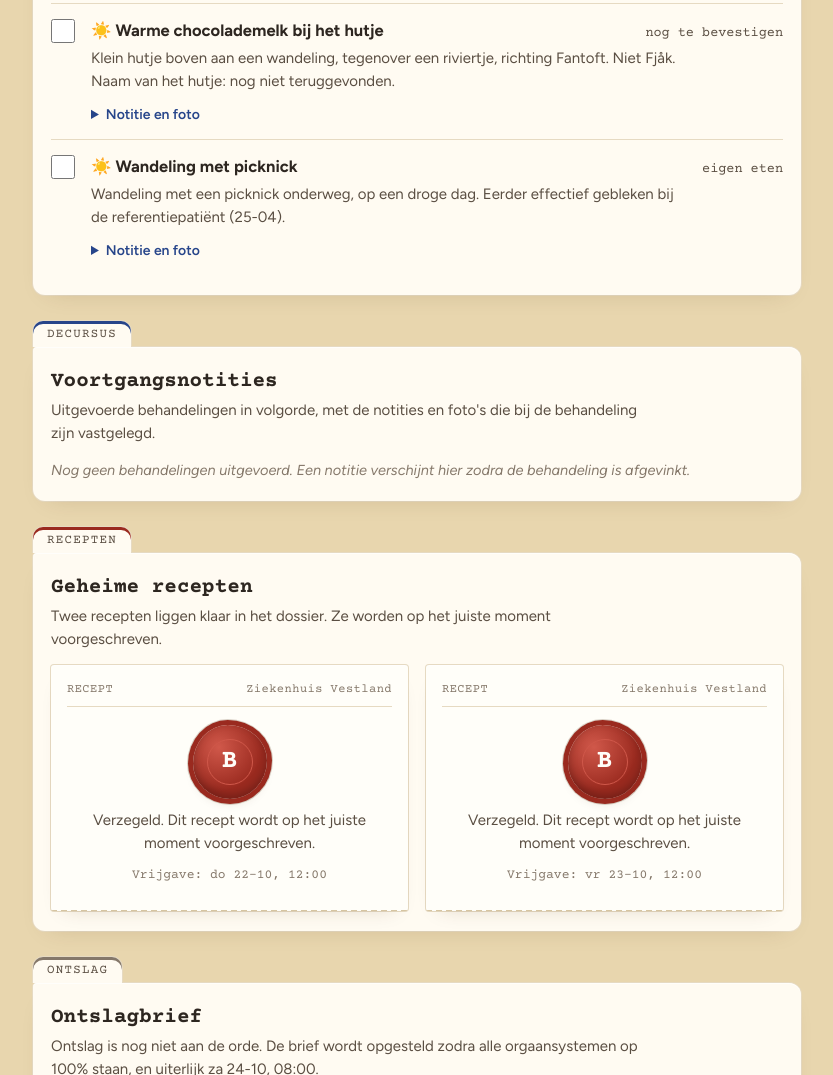
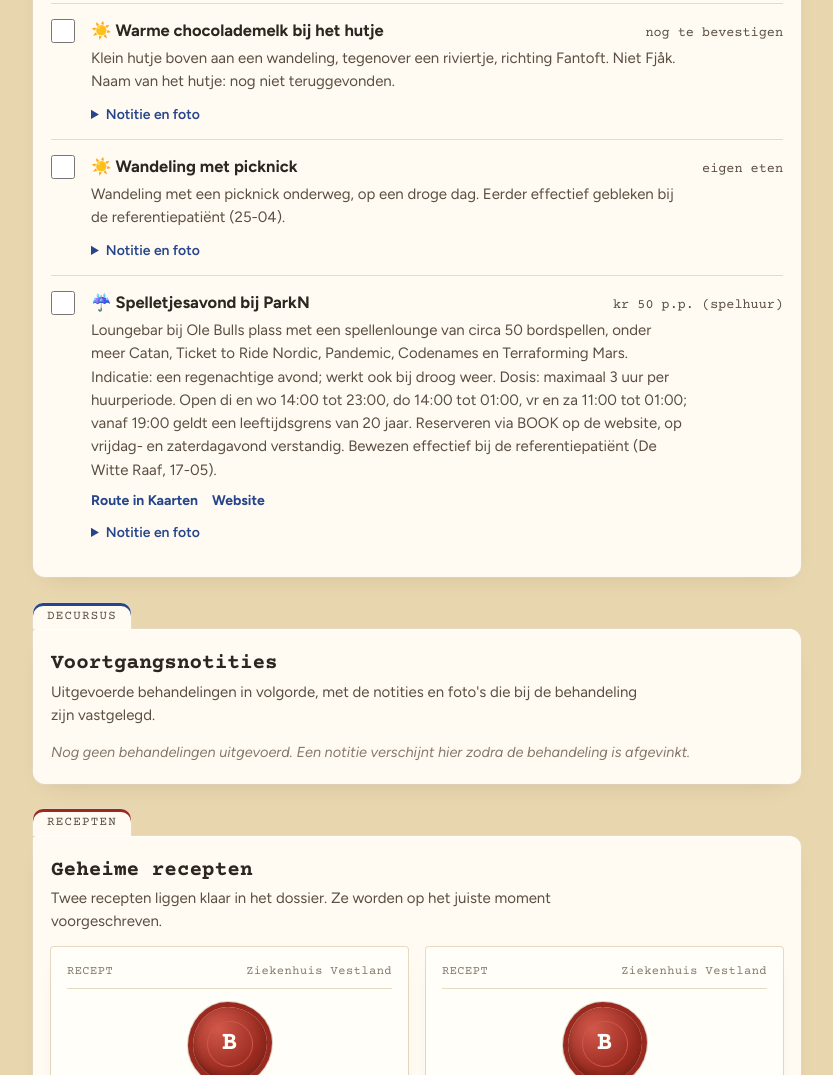
Before and after one commit to nreuvekamp-creator/bergen-dossier, a plain HTML site: page index.html in a window 1280 px wide. Shown: the part 4725-5800 px from the top of the page, without its empty margins (47-880 px from the left). Drawn offline with nearby package versions, Linux system fonts and the light colour scheme; no server answers.

Commit message:
ParkN-spelletjesavond toegevoegd aan Geheugen en stemming
Co-Authored-By: Claude Opus 5.5 <noreply@anthropic.com>

```diff
--- a/index.html
+++ b/index.html
@@ -554,7 +554,7 @@ const SYSTEMEN = [
   { id: "longen", naam: "Longen", kleur: "var(--s-long)", bev: "Bevinding: te weinig frisse lucht op hoogte.", items: ["floyen", "sandviksbatteriet", "daytrip"] },
   { id: "maag", naam: "Maag-darmstelsel", kleur: "var(--s-maag)", bev: "Bevinding: onvoldoende lokale intake.", items: ["hotdog", "vismarkt", "tasting"] },
   { id: "zenuw", naam: "Zenuwstelsel", kleur: "var(--s-zenuw)", bev: "Bevinding: verhoogde spanning; ontspanning volgt op recept.", items: ["rx-sauna"] },
-  { id: "geheugen", naam: "Geheugen en stemming", kleur: "var(--s-geh)", bev: "Bevinding: sinds augustus weinig nieuwe herinneringen aangelegd.", items: ["chocomelk", "picknick"] },
+  { id: "geheugen", naam: "Geheugen en stemming", kleur: "var(--s-geh)", bev: "Bevinding: sinds augustus weinig nieuwe herinneringen aangelegd.", items: ["chocomelk", "picknick", "parkn"] },
 ];
 const ITEMS = {
   bryggen: { title: "Bryggen", cost: "gratis", rain: true, desc: "De houten Hanzekade, UNESCO-werelderfgoed. Rondwandelen is gratis en werkt ook onder een paraplu. Toediening: wandelend, in eigen tempo.", address: "Bryggen, 5003 Bergen", website: "https://en.visitbergen.com/things-to-do/bryggen-in-bergen-p878553" },
@@ -568,6 +568,7 @@ const ITEMS = {
   tasting: { title: "Brunost met rendier", cost: "kr 215 à 585", rain: true, desc: "Bryggen Tracteursted: rendierfilet gevuld met bruine geitenkaas (kr 585), of rendiertartaar als kleinere dosis (kr 215). Open wo t/m zo 17:00 tot 23:00, laatste tafel 21:00.", address: "Bryggen Tracteursted, Bryggestredet 2, 5003 Bergen", website: "https://bryggentracteursted.no/" },
   chocomelk: { title: "Warme chocolademelk bij het hutje", cost: "nog te bevestigen", rain: false, desc: "Klein hutje boven aan een wandeling, tegenover een riviertje, richting Fantoft. Niet Fjåk.", address: null, website: null },
   picknick: { title: "Wandeling met picknick", cost: "eigen eten", rain: false, desc: "Wandeling met een picknick onderweg, op een droge dag. Eerder effectief gebleken bij de referentiepatiënt (25-04).", address: null, website: null },
+  parkn: { title: "Spelletjesavond bij ParkN", cost: "kr 50 p.p. (spelhuur)", rain: true, desc: "Loungebar bij Ole Bulls plass met een spellenlounge van circa 50 bordspellen, onder meer Catan, Ticket to Ride Nordic, Pandemic, Codenames en Terraforming Mars. Indicatie: een regenachtige avond; werkt ook bij droog weer. Dosis: maximaal 3 uur per huurperiode. Open di en wo 14:00 tot 23:00, do 14:00 tot 01:00, vr en za 11:00 tot 01:00; vanaf 19:00 geldt een leeftijdsgrens van 20 jaar. Reserveren via BOOK op de website, op vrijdag- en zaterdagavond verstandig. Bewezen effectief bij de referentiepatiënt (De Witte Raaf, 17-05).", address: "ParkN, Engen 20, 5011 Bergen", website: "https://parkn.no/" },
   "rx-sauna": { title: "Recept 1: warmte en koude", cost: "", rain: true, desc: "", recept: true },
   lysverket: { title: "Recept 2: diner bij Lysverket", cost: "", rain: true, desc: "", recept: true, address: "Rasmus Meyers allé 9, 5015 Bergen" },
 };
@@ -992,6 +993,10 @@ if ("IntersectionObserver" in window) {
 if (DEMO) document.getElementById("testlabel").hidden = false;
 bouwMeters(); bouwPlan(); update();
 startDb();
+// Vinkjes van de klei-kaart (zelfde site, zelfde opslag): bij een wijziging in een ander tabblad opnieuw inlezen,
+// zodat dit tabblad ze niet bij de volgende opslag overschrijft.
+addEventListener("storage", e => { if (DEMO || col || (e.key !== KEY && e.key !== null)) return; const v = lsGet(KEY); if (v && v.items) { S = v; update(); } });
+addEventListener("pageshow", e => { if (!e.persisted || DEMO || col) return; const v = lsGet(KEY); if (v && v.items) { S = v; update(); } });
 haalWeer();
 if (window.claude && typeof window.claude.use === "function") {
   window.claude.use("downloads").then(d => { if (d) { downloads = d; update(); } }).catch(() => {});
```
